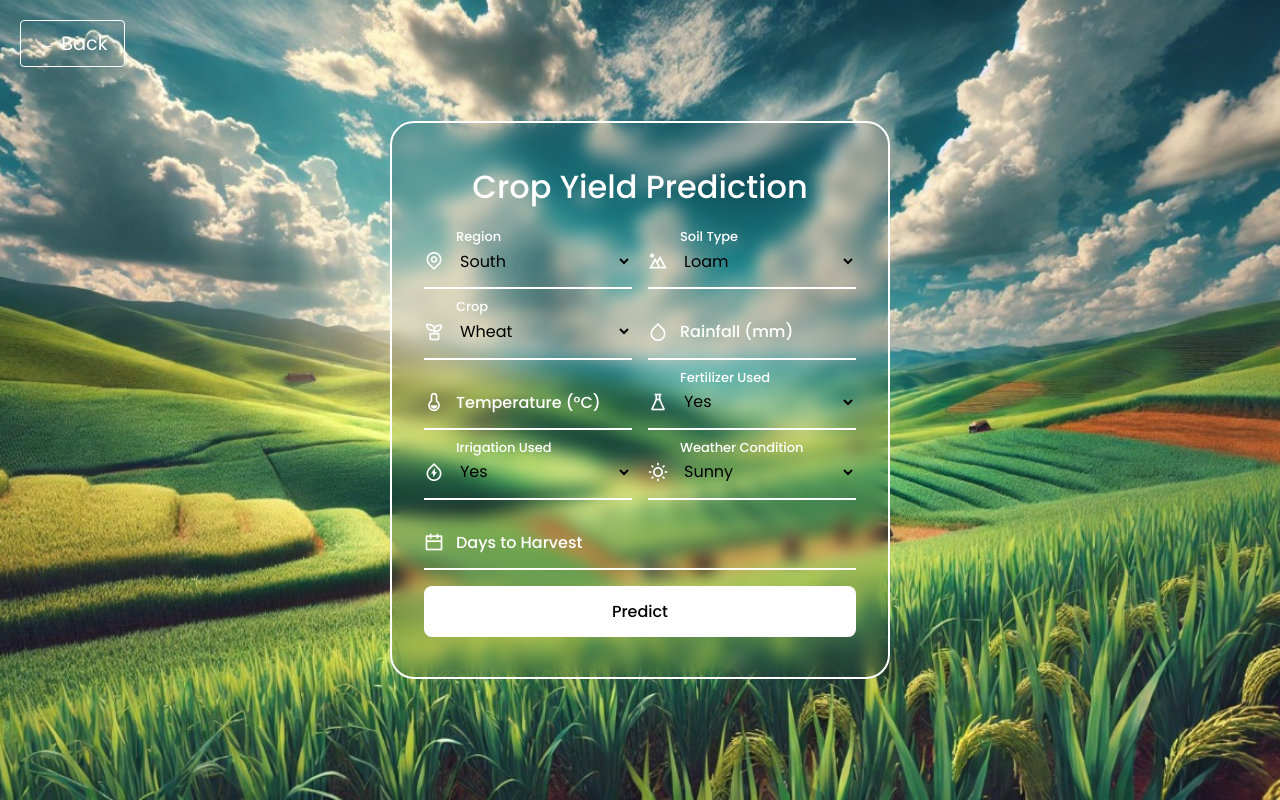
After one commit to Ayp47098/Crop-Prediction-ML, a Flask app: page /harvest in a window 1280 px wide. The commit adds this page. Run offline with Flask 2, Linux system fonts and the light colour scheme; parts of the project's set-up code (start-up, migrations or seed data) failed here and were passed over.

```diff
--- /dev/null
+++ b/templates/harvest.html
@@ -0,0 +1,360 @@
+<!DOCTYPE html>
+<html lang="en">
+<head>
+  <meta charset="UTF-8">
+  <meta name="viewport" content="width=device-width, initial-scale=1.0">
+  <title>Global Yield Prediction</title>
+  <link rel="stylesheet" href="https://cdnjs.cloudflare.com/ajax/libs/remixicon/3.5.0/remixicon.css">
+    <style>
+        @import url("https://fonts.googleapis.com/css2?family=Poppins:wght@400;500&display=swap");
+        :root {
+          --white-color: hsl(0,0%,100%);
+          --black-color: hsl(0, 0% , 0%);
+          --body-font: "Poppins", sans-serif;
+          --h1-font-size: 1.75rem;
+          --normal-font-size: 1rem;
+          --small-font-size: .813rem;
+          --font-medium: 500;
+        }
+
+        * {
+          box-sizing: border-box;
+          padding: 0;
+          margin: 0;
+        }
+
+        body,
+        input,
+        button,
+        select {
+          font-size: var(--normal-font-size);
+          font-family: var(--body-font);
+        }
+
+        body {
+          color: var(--white-color);
+        }
+
+        input,
+        button,
+        select {
+          border: none;
+          outline: none;
+        }
+
+        .back-button {
+          position: absolute;
+          top: 20px;
+          left: 20px;
+          z-index: 10;
+          color: var(--white-color);
+          font-size: 1.2rem;
+          padding: 8px 16px;
+          border: 1px solid var(--white-color);
+          border-radius: 4px;
+          background-color: transparent;
+          cursor: pointer;
+          transition: all 0.3s ease;
+          text-decoration: none;
+        }
+
+        .back-button:hover {
+          background-color: rgba(45, 44, 44, 0.5);
+        }
+
+        .login {
+          position: relative;
+          min-height: 100vh;
+          display: grid;
+          align-items: center;
+          padding: 60px 0;
+        }
+
+        .login__img {
+          position: absolute;
+          width: 100%;
+          height: 100%;
+          object-fit: cover;
+          object-position: center;
+        }
+
+        .login__form {
+          position: relative;
+          background-color: hsla(0, 0%, 10%, 0.1);
+          border: 2px solid var(--white-color);
+          margin-inline: 1.5rem;
+          padding: 2rem 1.5rem;
+          border-radius: 1rem;
+          backdrop-filter: blur(8px);
+        }
+
+        .login__title {
+          text-align: center;
+          font-size: var(--h1-font-size);
+          font-weight: var(--font-medium);
+          margin-bottom: 1.5rem;
+        }
+
+        .login__content {
+          display: flex;
+          flex-wrap: wrap;
+          gap: 1rem;
+        }
+
+        .login__box {
+          flex: 1 1 calc(50% - 0.5rem);
+          display: flex;
+          align-items: center;
+          border-bottom: 2px solid var(--white-color);
+          padding: 0.25rem 0;
+        }
+
+        .login__icon {
+          font-size: 1.25rem;
+          margin-right: 0.75rem;
+        }
+
+        .login__input,
+        .login__select {
+          width: 100%;
+          padding-block: 0.6rem;
+          background: none;
+          color: var(--black-color);
+          position: relative;
+          z-index: 1;
+        }
+
+        .login__box-input {
+          position: relative;
+          width: 100%;
+        }
+
+        .login__label {
+          position: absolute;
+          left: 0;
+          top: 10px;
+          font-weight: var(--font-medium);
+          transition: top 0.3s, font-size 0.3s;
+        }
+
+        .login__input:focus + .login__label,
+        .login__input:not(:placeholder-shown) + .login__label,
+        .login__select:focus + .login__label,
+        .login__select:not(:placeholder-shown) + .login__label {
+          top: -12px;
+          font-size: var(--small-font-size);
+        }
+
+        .login__button {
+          width: 100%;
+          padding: 0.8rem;
+          border-radius: 0.5rem;
+          background-color: var(--white-color);
+          color: var(--black-color);
+          font-weight: var(--font-medium);
+          cursor: pointer;
+          margin-top: 1rem;
+          transition: opacity 0.3s;
+        }
+
+        .login__button:hover {
+          opacity: 0.9;
+        }
+
+        @media screen and (min-width: 576px) {
+          .login {
+            justify-content: center;
+          }
+          .login__form {
+            width: 500px;
+            padding: 2.5rem 2rem;
+            border-radius: 1.5rem;
+          }
+          .login__title {
+            font-size: 2rem;
+          }
+        }
+
+  </style>
+</head>
+<body>
+  <div class="login">
+    <a href="{{ url_for('home') }}" class="back-button">← Back</a>
+    <img src="../static/img/img5.jpg" alt="login image" class="login__img">
+
+    <!-- Add an ID to the form -->
+    <form id="harvest-form" class="login__form">
+      <h1 class="login__title">Crop Yield Prediction</h1>
+
+      <div class="login__content">
+        <!-- Region -->
+        <div class="login__box">
+          <i class="ri-map-pin-line login__icon"></i>
+          <div class="login__box-input">
+            <select required class="login__select" id="region">
+              <option value="South">South</option>
+              <option value="North">North</option>
+              <option value="East">East</option>
+              <option value="West">West</option>
+            </select>
+            <label for="region" class="login__label">Region</label>
+          </div>
+        </div>
+
+        <!-- Soil Type -->
+        <div class="login__box">
+          <i class="ri-landscape-line login__icon"></i>
+          <div class="login__box-input">
+            <select required class="login__select" id="soilType">
+              <option value="Loam">Loam</option>
+              <option value="Clay">Clay</option>
+              <option value="Sandy">Sandy</option>
+              <option value="Silt">Silt</option>
+              <option value="Peaty">Peaty</option>
+              <option value="Chalky">Chalky</option>
+            </select>
+            <label for="soilType" class="login__label">Soil Type</label>
+          </div>
+        </div>
+
+        <!-- Crop -->
+        <div class="login__box">
+          <i class="ri-plant-line login__icon"></i>
+          <div class="login__box-input">
+            <select required class="login__select" id="crop">
+              <option value="Wheat">Wheat</option>
+              <option value="Rice">Rice</option>
+              <option value="Maize">Maize</option>
+              <option value="Barley">Barley</option>
+              <option value="Cotton">Cotton</option>
+              <option value="Soybean">Soybean</option>
+            </select>
+            <label for="crop" class="login__label">Crop</label>
+          </div>
+        </div>
+
+        <!-- Rainfall (mm) -->
+        <div class="login__box">
+          <i class="ri-drop-line login__icon"></i>
+          <div class="login__box-input">
+            <input type="number" required class="login__input" id="rainfall" placeholder="">
+            <label for="rainfall" class="login__label">Rainfall (mm)</label>
+          </div>
+        </div>
+
+        <!-- Temperature (°C) -->
+        <div class="login__box">
+          <i class="ri-temp-cold-line login__icon"></i>
+          <div class="login__box-input">
+            <input type="number" required class="login__input" id="temperature" placeholder="">
+            <label for="temperature" class="login__label">Temperature (°C)</label>
+          </div>
+        </div>
+
+        <!-- Fertilizer Used (kg) -->
+        <div class="login__box">
+          <i class="ri-flask-line login__icon"></i>
+          <div class="login__box-input">
+            <select required class="login__select" id="fertilizer">
+              <option value=1>Yes</option>
+              <option value=0>No</option>
+            </select>
+            <label for="fertilizer" class="login__label">Fertilizer Used</label>
+          </div>
+        </div>
+
+        <!-- Irrigation Used -->
+        <div class="login__box">
+          <i class="ri-water-flash-line login__icon"></i>
+          <div class="login__box-input">
+            <select required class="login__select" id="irrigation">
+              <option value=1>Yes</option>
+              <option value=0>No</option>
+            </select>
+            <label for="irrigation" class="login__label">Irrigation Used</label>
+          </div>
+        </div>
+
+        <!-- Weather Condition -->
+        <div class="login__box">
+          <i class="ri-sun-line login__icon"></i>
+          <div class="login__box-input">
+            <select required class="login__select" id="weather">
+              <option value="Sunny">Sunny</option>
+              <option value="Rainy">Rainy</option>
+              <option value="Cloudy">Cloudy</option>
+            </select>
+            <label for="weather" class="login__label">Weather Condition</label>
+          </div>
+        </div>
+
+        <!-- Days to Harvest -->
+        <div class="login__box">
+          <i class="ri-calendar-line login__icon"></i>
+          <div class="login__box-input">
+            <input type="number" required class="login__input" id="daysToHarvest" placeholder="">
+            <label for="daysToHarvest" class="login__label">Days to Harvest</label>
+          </div>
+        </div>
+      </div>
+
+      <!-- Predict Button -->
+      <button type="submit" class="login__button">Predict</button>
+    </form>
+
+    <!-- Prediction Result -->
+    <div id="prediction-result" style="display: none; margin-top: 1rem; padding: 1rem; background-color: hsla(0, 0%, 10%, 0.1); border-radius: 0.5rem;">
+      <p id="result-text"></p>
+    </div>
+  </div>
+
+  <!-- JavaScript -->
+  <script>
+    document.addEventListener("DOMContentLoaded", function () {
+      const form = document.getElementById("harvest-form");
+      const resultDiv = document.getElementById("prediction-result");
+      const resultText = document.getElementById("result-text");
+
+      form.addEventListener("submit", function (e) {
+        e.preventDefault(); // Prevent the form from submitting and reloading the page
+
+        // Collect form data
+        const formData = {
+          region: document.getElementById("region").value,
+          soilType: document.getElementById("soilType").value,
+          crop: document.getElementById("crop").value,
+          rainfall: document.getElementById("rainfall").value,
+          temperature: document.getElementById("temperature").value,
+          fertilizer: document.getElementById("fertilizer").value,
+          irrigation: document.getElementById("irrigation").value,
+          weather: document.getElementById("weather").value,
+          daysToHarvest: document.getElementById("daysToHarvest").value,
+        };
+
+        // Send data to the server
+        fetch("/predict-harvest", {
+          method: "POST",
+          headers: { "Content-Type": "application/json" },
+          body: JSON.stringify(formData),
+        })
+          .then((response) => response.json())
+          .then((data) => {
+            if (data.error) {
+              resultDiv.style.backgroundColor = "hsla(0, 100%, 50%, 0.1)";
+              resultText.textContent = `Error: ${data.error}`;
+            } else {
+              resultDiv.style.backgroundColor = "hsla(120, 100%, 25%, 0.1)";
+              resultText.textContent = `Predicted Yield: ${data.yield}`;
+            }
+            resultDiv.style.display = "block"; // Show the result div
+          })
+          .catch((error) => {
+            resultDiv.style.backgroundColor = "hsla(0, 100%, 50%, 0.1)";
+            resultText.textContent = "Network Error: Please try again later";
+            resultDiv.style.display = "block"; // Show the result div
+          });
+      });
+    });
+  </script>
+</body>
+</html>
--- a/templates/index.html
+++ b/templates/index.html
@@ -52,11 +52,11 @@
                </p>
                <div class="feature">
                   <h3 style="font-weight: 600;font-family:cursive;color:rgb(159, 149, 240)">Features</h3>
-                  <p>Accuracy: 92.03%</p>
+                  <p>Accuracy: 91.03%</p>
                   Model: Random Forest
                </div>
                <br>
-               <a href="#" class="card__button" id="start2">Start</a>
+               <a href="{{ url_for('harvest') }}" class="card__button" id="start2">Start</a>
             </div>
          </article>
       </div>
```
Also changed, not shown: static/img/img5.jpg (added), 3 other files.
